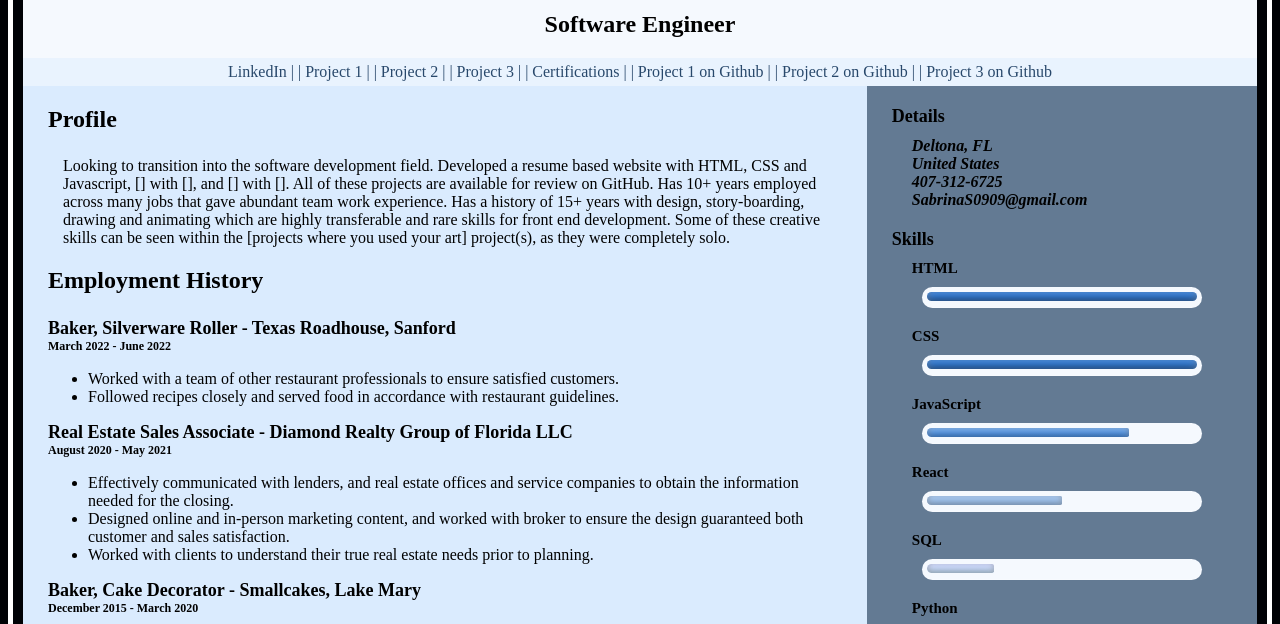
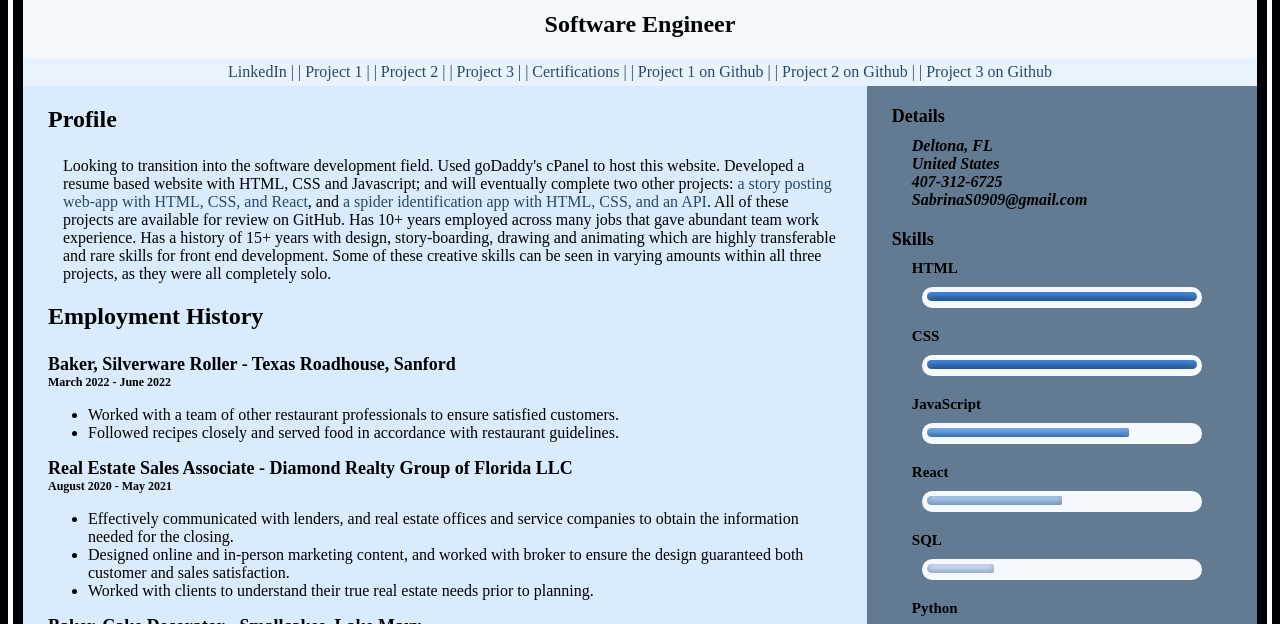
Before and after one commit to SabrinaS0909/ResumeWebsiteProject, a plain HTML site: page index.html in a window 1280 px wide. Shown: the part 131-755 px from the top of the page. Drawn offline with Linux system fonts and the light colour scheme; a script that the page names is missing.

Commit message:
filled out the empty brackets

```diff
--- a/index.html
+++ b/index.html
@@ -31,11 +31,12 @@
 		<main>
 			<h3>Profile</h3>
 				<p>Looking to transition into the software development field.
-				Developed a resume based website with HTML, CSS and Javascript, [] with [], and [] with [].
+				Used goDaddy's cPanel to host this website.
+				Developed a resume based website with HTML, CSS and Javascript; and will eventually complete two other projects: <a href="https://github.com/SabrinaS0909/LitApp">a story posting web-app with HTML, CSS, and React</a>, and <a href="https://github.com/SabrinaS0909/SpiderAppO_O">a spider identification app with HTML, CSS, and an API</a>.
 				All of these projects are available for review on GitHub.
 				Has 10+ years employed across many jobs that gave abundant team work experience.
 				Has a history of 15+ years with design, story-boarding, drawing and animating which are highly transferable and rare skills for front end development.
-				Some of these creative skills can be seen within the [projects where you used your art] project(s), as they were completely solo.</p>
+				Some of these creative skills can be seen in varying amounts within all three projects, as they were all completely solo.</p>
 			<h3>Employment History</h3>
 				<h4>Baker, Silverware Roller - Texas Roadhouse, Sanford</h4>
 					<h6>March 2022 - June 2022</h6>
--- a/stylesheet.css
+++ b/stylesheet.css
@@ -65,7 +65,7 @@ button {
 	flex-direction: row;
 	background-color: #637a93;
 	border-radius: 0 0 50px 50px;
-	height: 1400px;
+	height: 1500px;
 }
 	main, aside {
 		padding: 0 25px 0 25px;
```
